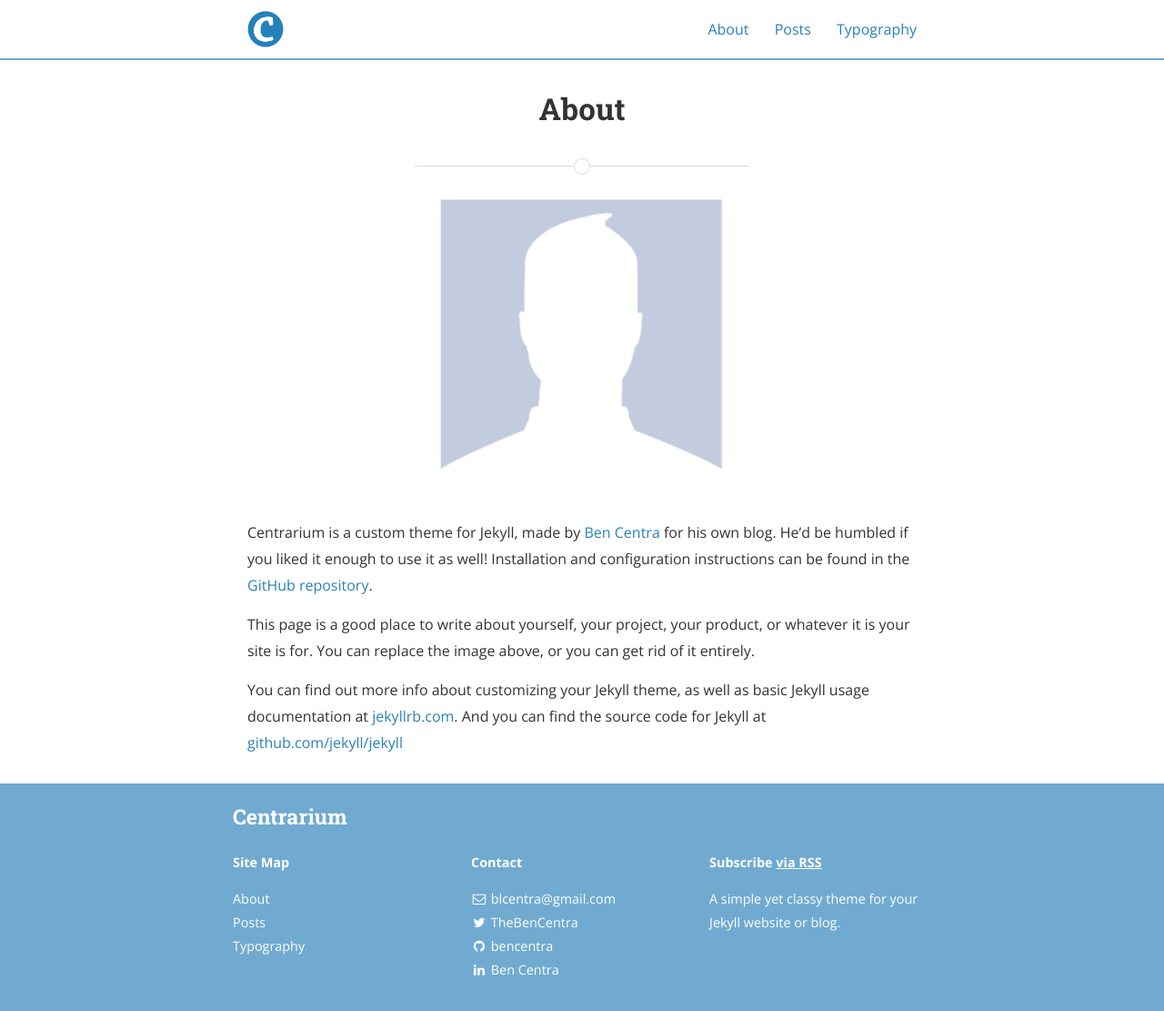
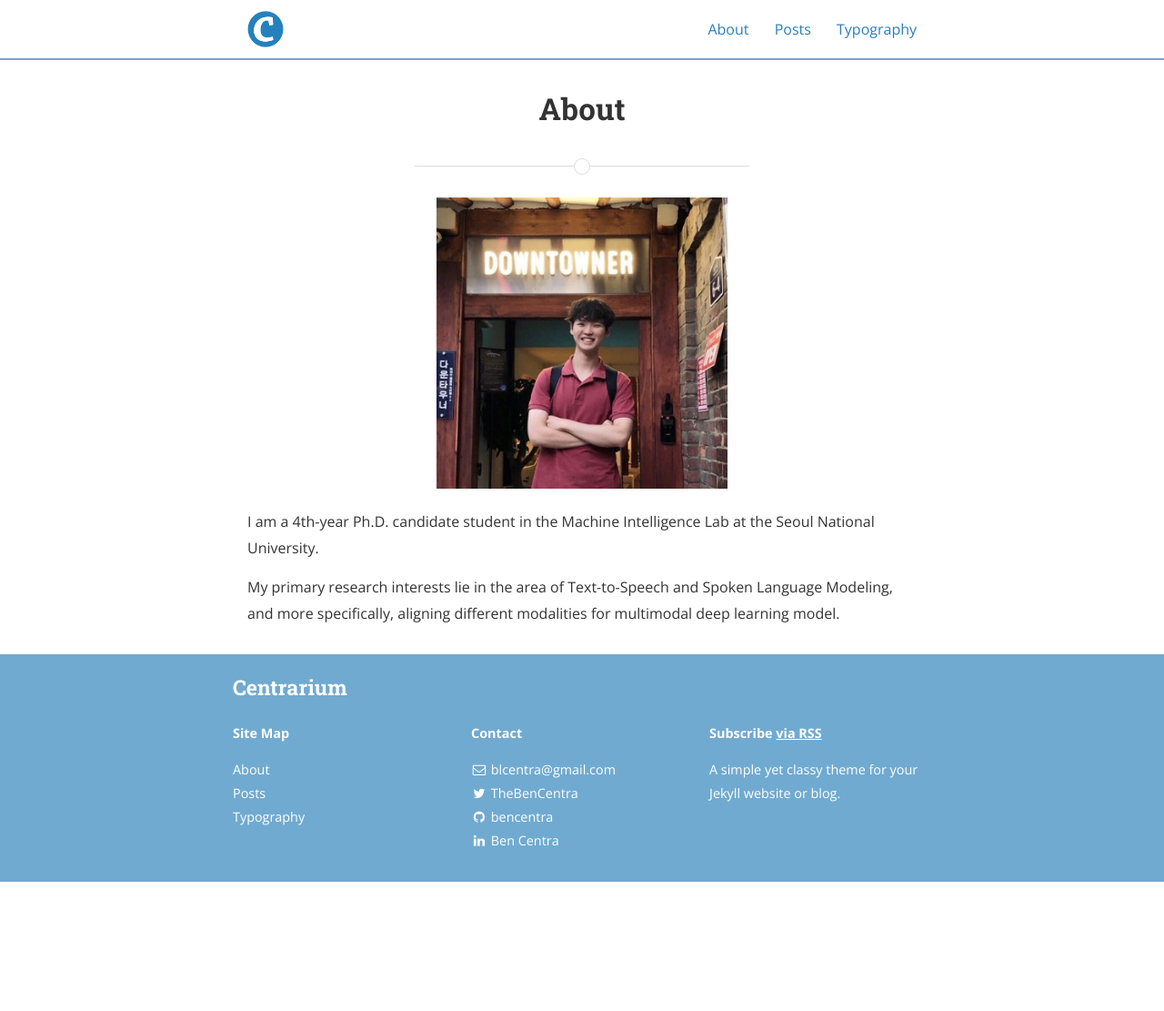
Before and after one commit to LEEYOONHYUNG/LEEYOONHYUNG.github.io, a Jekyll site: the page built from about.md, in a window 1280 px wide and 1111 px high. Shown: the whole window at 91% size. Built offline with Jekyll 4.4.1, drawn with Linux system fonts in a browser that asks for light colours; nearby versions of some CDN libraries.

Commit message:
update about

```diff
--- a/about.md
+++ b/about.md
@@ -5,14 +5,8 @@ permalink: /about/
 main_nav: true
 ---
 
-![alt text]({{ site.baseurl }}/assets/profile-placeholder.gif "Profile Picture"){:.profile}
+![alt text]({{ site.baseurl }}/assets/profile.jpg "Profile Picture"){:.profile}
 
-Centrarium is a custom theme for Jekyll, made by [Ben Centra][bencentra] for his own blog. He'd be humbled if you liked it enough to use it as well! Installation and configuration instructions can be found in the [GitHub repository](https://github.com/bencentra/centrarium).
+I am a 4th-year Ph.D. candidate student in the Machine Intelligence Lab at the Seoul National University.
 
-This page is a good place to write about yourself, your project, your product, or whatever it is your site is for. You can replace the image above, or you can get rid of it entirely.
-
-You can find out more info about customizing your Jekyll theme, as well as basic Jekyll usage documentation at [jekyllrb.com](http://jekyllrb.com/). And you can find the source code for Jekyll at [github.com/jekyll/jekyll](https://github.com/jekyll/jekyll)
-
-[centrarium]: https://github.com/bencentra/centrarium
-[bencentra]: http://bencentra.com
-[jekyll]: https://github.com/jekyll/jekyll
+My primary research interests lie in the area of Text-to-Speech and Spoken Language Modeling, and more specifically, aligning different modalities for multimodal deep learning model.
--- a/index.html
+++ b/index.html
@@ -2,6 +2,7 @@
 layout: page
 title: "Yoonhyung Lee"
 ---
+
 <div class="home">
 
 <div class="site-header-container {% if site.cover %}has-cover{% endif %}" {% if site.cover %}style="background-image: url({{ site.cover | prepend: site.baseurl }});"{% endif %}>
```
Also changed, not shown: assets/profile.jpg (added).
